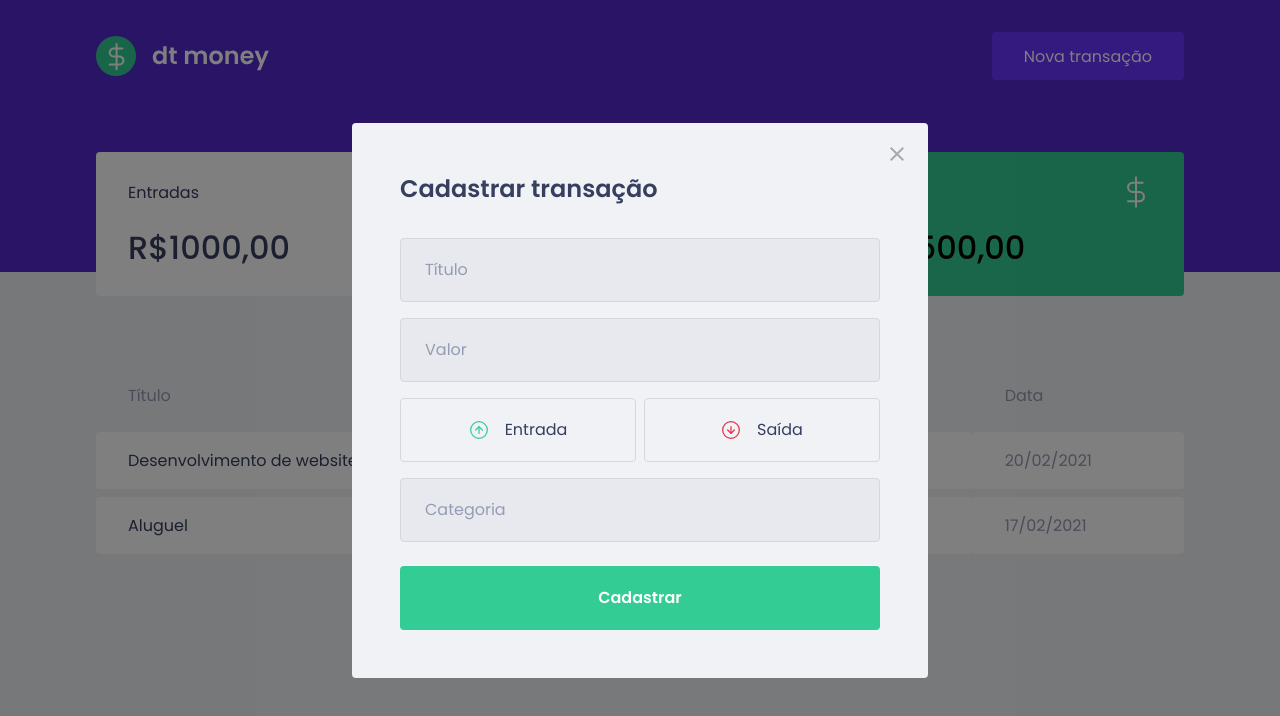
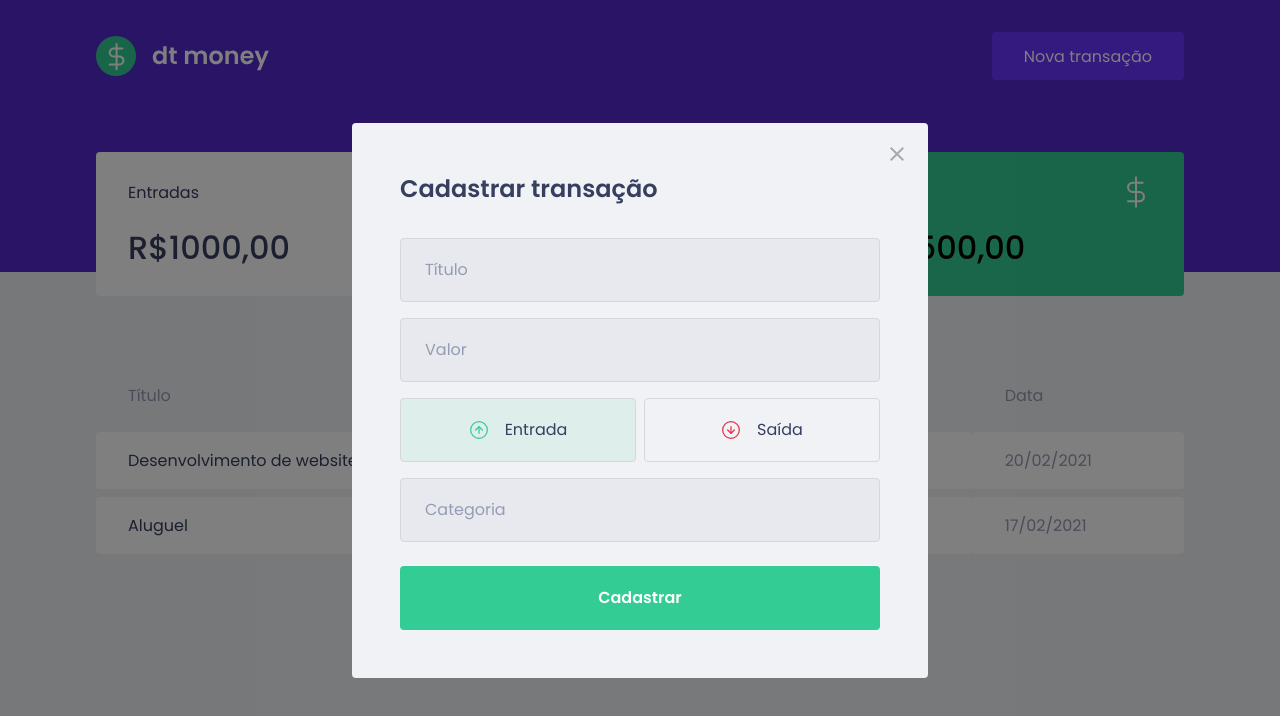
Before and after one commit to iwataniKenji/dtmoney, a React (Create React App) app: page / in a window 1280 px wide. Both pictures are taken after a click on the button "Nova transação". Shown: the top 716 px of the page. Built offline with nearby package versions, Linux system fonts and the light colour scheme; no server answers; what miragejs would draw is missing.

Commit message:
styling clicked buttons on the modal

```diff
--- a/src/components/NewTransactionModal/index.tsx
+++ b/src/components/NewTransactionModal/index.tsx
@@ -2,7 +2,8 @@
 import incomeImg from "../../assets/income.svg";
 import outcomeImg from "../../assets/outcome.svg";
 import closeImg from "../../assets/close.svg";
-import { Container, TransactionTypeContainer } from "./styles";
+import { Container, TransactionTypeContainer, RadioBox } from "./styles";
+import { useState } from "react";
 
 interface NewTransactionModalProps {
   isOpen: boolean;
@@ -13,6 +14,8 @@
   isOpen,
   onRequestClose,
 }: NewTransactionModalProps) {
+  const [type, setType] = useState("deposit");
+
   return (
     <Modal
       isOpen={isOpen}
@@ -35,16 +38,29 @@
         <input type="number" placeholder="Valor" />
 
         <TransactionTypeContainer>
-          <button type="button">
+          <RadioBox
+            type="button"
+            onClick={() => {
+              setType("deposit");
+            }}
+            isActive={type === "deposit"}
+            activeColor="green"
+          >
             <img src={incomeImg} alt="Entrada" />
             <span>Entrada</span>
-          </button>
+          </RadioBox>
 
-          <button type="button">
+          <RadioBox
+            type="button"
+            onClick={() => {
+              setType("withdraw");
+            }}
+            isActive={type === "withdraw"}
+            activeColor="red"
+          >
             <img src={outcomeImg} alt="Saída" />
             <span>Saída</span>
-          </button>
-
+          </RadioBox>
         </TransactionTypeContainer>
 
         <input placeholder="Categoria" />
--- a/src/components/NewTransactionModal/styles.ts
+++ b/src/components/NewTransactionModal/styles.ts
@@ -1,5 +1,5 @@
 import styled from "styled-components";
-import { darken } from "polished";
+import { darken, transparentize } from "polished";
 
 export const Container = styled.form`
   h2 {
@@ -56,13 +56,27 @@
   display: grid;
   grid-template-columns: 1fr 1fr;
   gap: 0.5rem;
+`;
 
-  button {
+interface RadioBoxProps {
+  isActive: boolean;
+  activeColor: "green" | "red";
+}
+
+const colors = {
+  green: "#33cc95",
+  red: "#e52e4d",
+};
+
+export const RadioBox = styled.button<RadioBoxProps>`
   height: 4rem;
   border: 1px solid #d7d7d7;
   border-radius: 0.25rem;
 
-    background: transparent;
+  background: ${(props) =>
+    props.isActive
+      ? transparentize(0.9, colors[props.activeColor])
+      : "transparent"};
 
   display: flex;
   align-items: center;
@@ -86,5 +100,4 @@
     font-size: 1rem;
     color: var(--text-title);
   }
-  }
 `;
```
Lines whose indentation alone changed are shown as unchanged.
